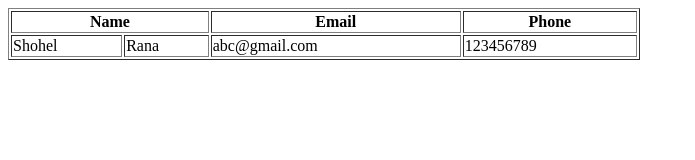
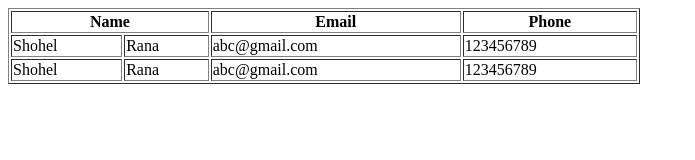
Before and after one commit to Muntasir2762/class-5, a plain HTML site: page index.html in a window 1280 px wide. Shown: the whole page, without its empty margins (0-695 px from the left). Drawn offline with Linux system fonts and the light colour scheme.

Commit message:
new table roa is added

```diff
--- a/index.html
+++ b/index.html
@@ -16,6 +16,12 @@
             <td>abc@gmail.com</td>
             <td>123456789</td>
         </tr>
+         <tr>
+            <td>Shohel</td>
+            <td>Rana</td>
+            <td>abc@gmail.com</td>
+            <td>123456789</td>
+        </tr>
     </table>
 </body>
 </html>
```
